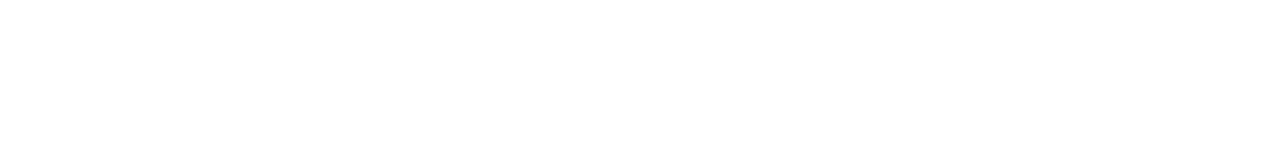
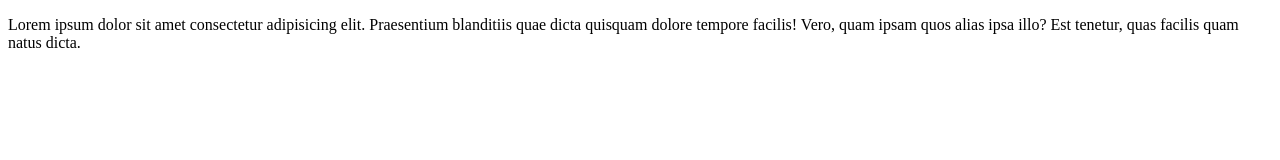
Before and after one commit to RafaelCunhaprogrammer/projeto-1, a plain HTML site: page index.html in a window 1280 px wide. Drawn offline with Linux system fonts and the light colour scheme.

Commit message:
Adicionado texto no body

```diff
--- a/index.html
+++ b/index.html
@@ -6,6 +6,6 @@
     <title>Curso gratuito de Git e GitHub</title>
 </head>
 <body>
-
+    <p>Lorem ipsum dolor sit amet consectetur adipisicing elit. Praesentium blanditiis quae dicta quisquam dolore tempore facilis! Vero, quam ipsam quos alias ipsa illo? Est tenetur, quas facilis quam natus dicta.</p>
 </body>
 </html>
```
